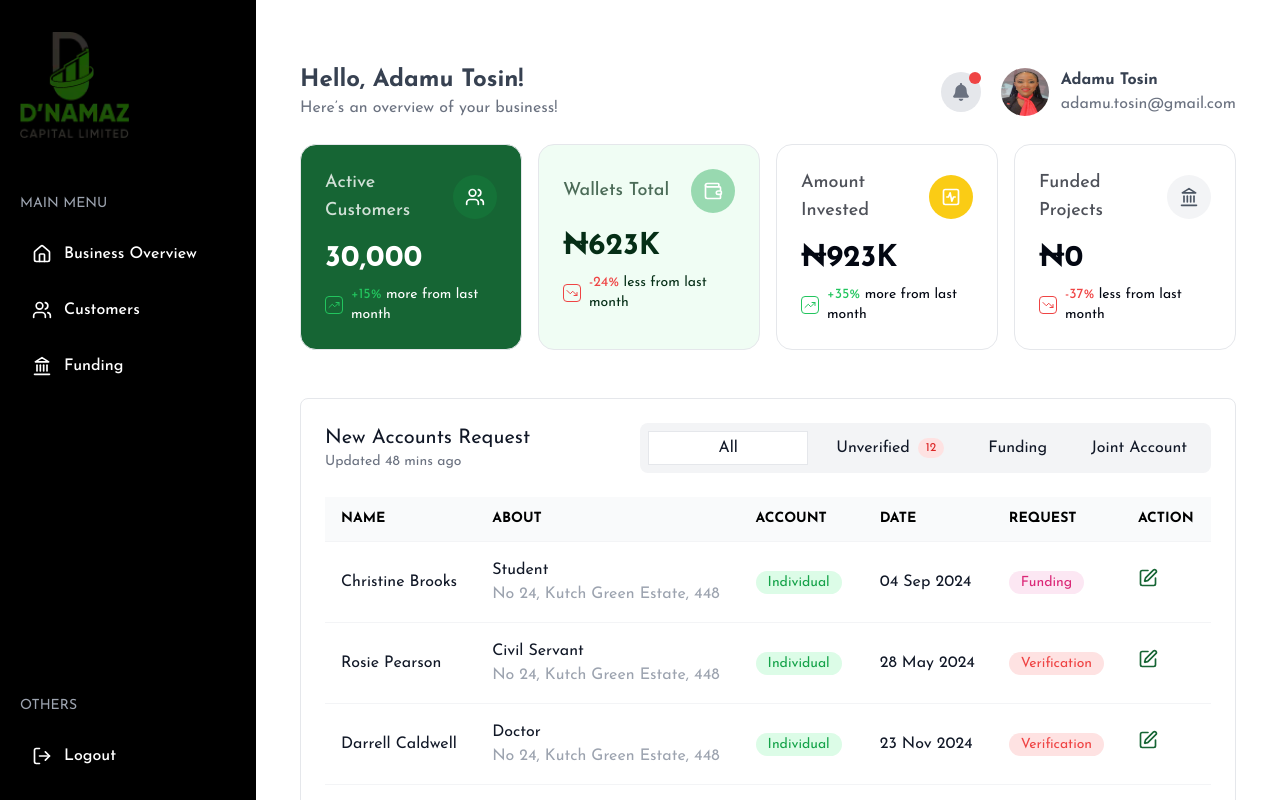
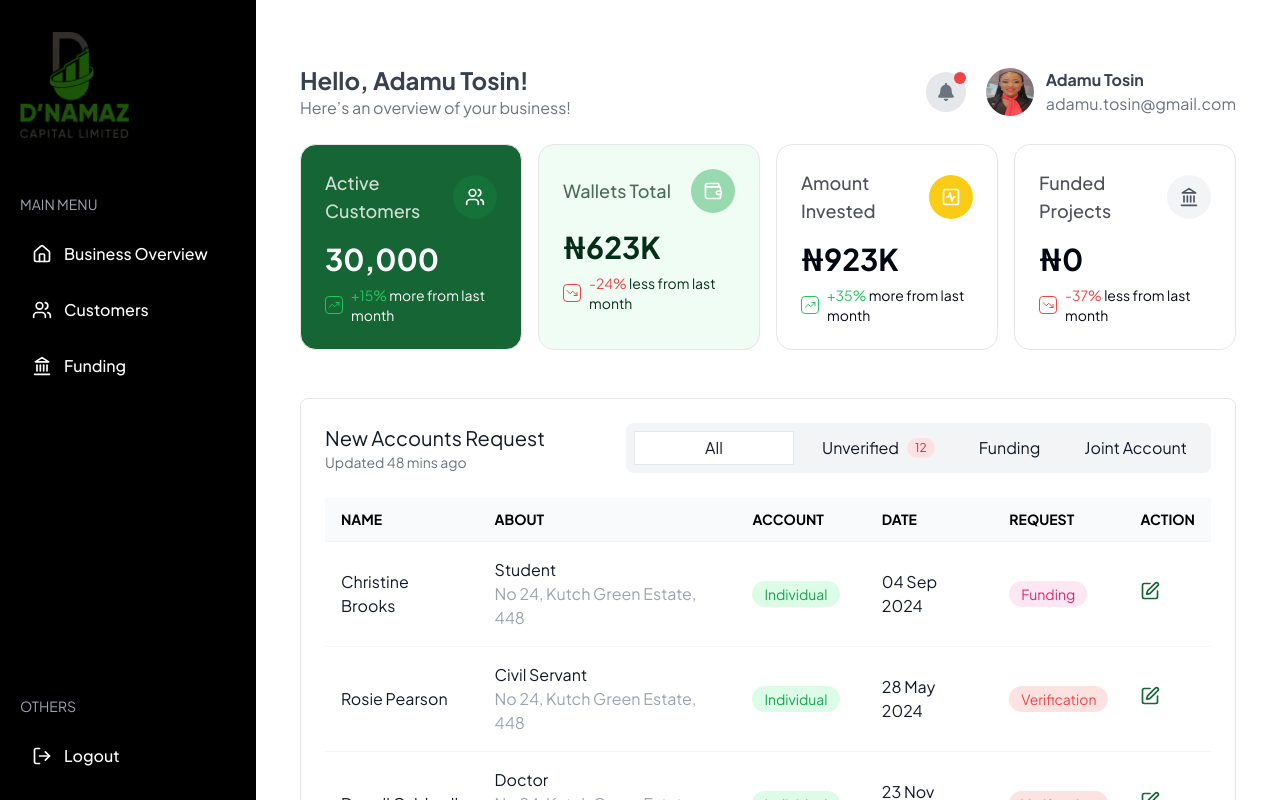
Before and after one commit to AyoMoses1/dnamaz, a Next.js app: page / in a window 1280 px wide. Shown: the top 800 px of the page. Built offline with nearby package versions, Linux system fonts and the light colour scheme.

Commit message:
Refactor font import in layout.tsx to use Plus_Jakarta_Sans instead of Josefin_Sans

```diff
--- a/app/layout.tsx
+++ b/app/layout.tsx
@@ -1,8 +1,8 @@
 import type { Metadata } from "next";
 import "@/app/_styles/globals.css";
-import { Josefin_Sans} from "next/font/google";
+import { Plus_Jakarta_Sans } from "next/font/google";
 
-const josefin = Josefin_Sans({
+const jakartaSans = Plus_Jakarta_Sans({
   subsets: ["latin"],
   display: "swap",
 });
@@ -20,7 +20,7 @@ export default function RootLayout({
   return (
     <html lang="en">
       <body
-        className={`${josefin.className} antialiased bg-primary-950 text-primary-100 min-h-screen flex flex-col relative`}
+        className={`${jakartaSans.className} antialiased bg-primary-950 text-primary-100 min-h-screen flex flex-col relative`}
       >
         {children}
       </body>
```
